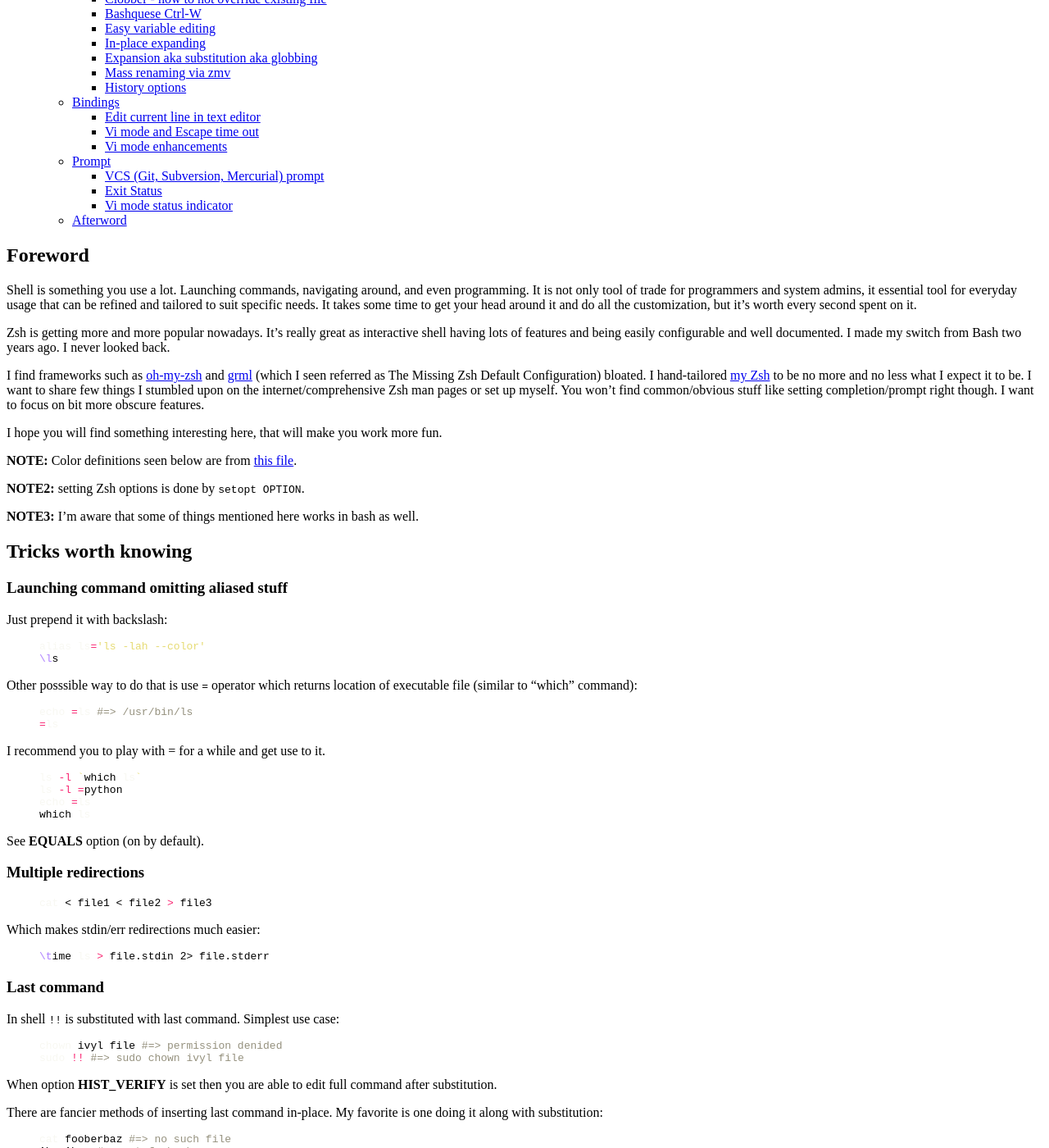
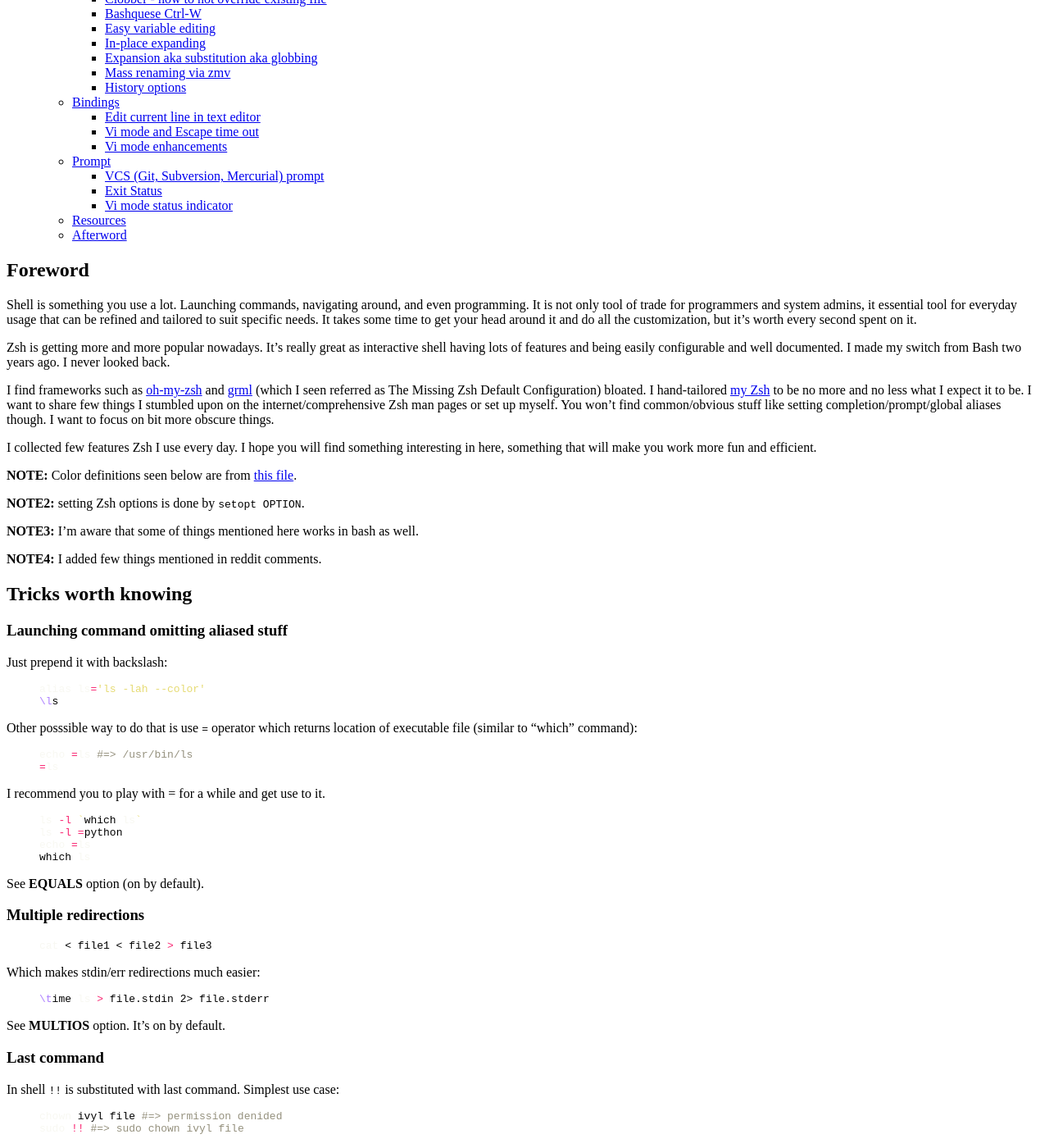
Before and after one commit to ivyl/ivyl.github.com, a Jekyll site: the page built from _posts/2013-02-03-refining-zsh.md, in a window 1280 px wide and 1400 px high, scrolled down 334 px. Shown: the whole window at 82% size. Built offline with Jekyll 4.4.1, drawn with Linux system fonts in a browser that asks for light colours; some of the changed text lies outside the part shown.

Commit message:
fixes and additions to refining zsh

```diff
--- a/_posts/2013-02-03-refining-zsh.md
+++ b/_posts/2013-02-03-refining-zsh.md
@@ -31,11 +31,11 @@ Default Configuration) bloated. I hand-tailored [my
 Zsh](https://github.com/ivyl/zsh-config) to be no more and no
 less what I expect it to be. I want to share few things I stumbled upon on the
 internet/comprehensive Zsh man pages or set up myself. You won't find common/obvious stuff
-like setting completion/prompt right though. I want to focus on bit more
-obscure features.
+like setting completion/prompt/global aliases though. I want to focus on bit more
+obscure things.
 
-I hope you will find something interesting here, that will make you work more
-fun.
+I collected few features Zsh I use every day. I hope you will find something
+interesting in here, something that will make you work more fun and efficient.
 
 **NOTE:** Color definitions seen below are from [this
 file](https://github.com/ivyl/zsh-config/blob/master/colors.zsh).
@@ -43,6 +43,8 @@ file](https://github.com/ivyl/zsh-config/blob/master/colors.zsh).
 **NOTE2:** setting Zsh options is done by `setopt OPTION`.
 
 **NOTE3:** I'm aware that some of things mentioned here works in bash as well.
+
+**NOTE4:** I added few things mentioned in reddit comments.
 
 ## Tricks worth knowing
 
@@ -86,6 +88,7 @@ Which makes stdin/err redirections much easier:
 \time ls > file.stdin 2> file.stderr
 {% endhighlight %}
 
+See **MULTIOS** option. It's on by default.
 
 ### Last command
 
@@ -164,6 +167,12 @@ ls -l `which grep`<TAB>
 ls -l =grep<TAB>
 {% endhighlight %}
 
+You can do that with abbreviated paths too:
+
+{% highlight sh %}
+cd /u/sh/zsh<TAB> #=> cd /usr/share/zsh
+{% endhighlight %}
+
 I find it useful to peek on what is done before command will be executed.
 Sometimes I find removing one match from list easier than constructing fancy
 pattern.
@@ -196,10 +205,25 @@ vimdiff file{,.bak}
 ise to use empty mach to edit regular file as well as it .bak version. Menu
 completion works very well with this.
 
-There is a lot of more to it. I recomend you watching [great
+There is a lot of more to it. You can search basing on modification time,
+permissions, owners, etc. I recomend you watching [great
 video](http://openclassroom.stanford.edu/MainFolder/VideoPage.php?course=PracticalUnix&video=zsh-globbing)
 on this topic as well as reding [one of many
-cheatsheats](https://github.com/gaving/wisdom/blob/master/data/zsh-glob).
+cheatsheats on globs](https://github.com/gaving/wisdom/blob/master/data/zsh-glob).
+
+There is also thing called parameter expanstion that allows you to act on
+parameters (capitalization, head of directory, uppercase, substitute, etc).
+
+{% highlight sh %}
+echo =zsh #=>/bin/zsh
+echo ${${:-=zsh}:h} #=>/bin
+FOO=bar
+echo ${FOO:u} #=>BAR
+{% endhighlight %}
+
+I don't use the above  very often. If you are interested check [Zsh
+Docs](http://zsh.sourceforge.net/Doc/Release/Expansion.html#Parameter-Expansion)
+or [Zsh Wiki](http://zshwiki.org/home/scripting/paramflags).
 
 ### Mass renaming via zmv
 
@@ -244,6 +268,11 @@ As an excerise I recommend you searching it in Zsh man pagaes. Use `man
 zshoptions` or `man zshall`.
 
 ## Bindings
+
+To create you own binding use
+[bindkey](http://zsh.sourceforge.net/Doc/Release/Zsh-Line-Editor.html#Zle-Builtins).
+Most interesting things you can bind are [ZLE
+widgets](http://zsh.sourceforge.net/Doc/Release/Zsh-Line-Editor.html#Zle-Widgets).
 
 ### Edit current line in text editor
 
@@ -403,6 +432,11 @@ zle -N zle-line-finish
 It's possible thanks to powerful [Zsh Line
 Editor](http://zsh.sourceforge.net/Doc/Release/Zsh-Line-Editor.html).
 
+## Resources
+
+* [zsh-lovers](http://grml.org/zsh/zsh-lovers.html)
+* [Zsh Advent Calendar](http://www.refining-linux.org/categories/13/Advent-calendar-2011/)
+
 
 ## Afterword
 
```
Also changed, not shown: other parts of _posts/2013-02-03-refining-zsh.md (+1 -1 lines).
